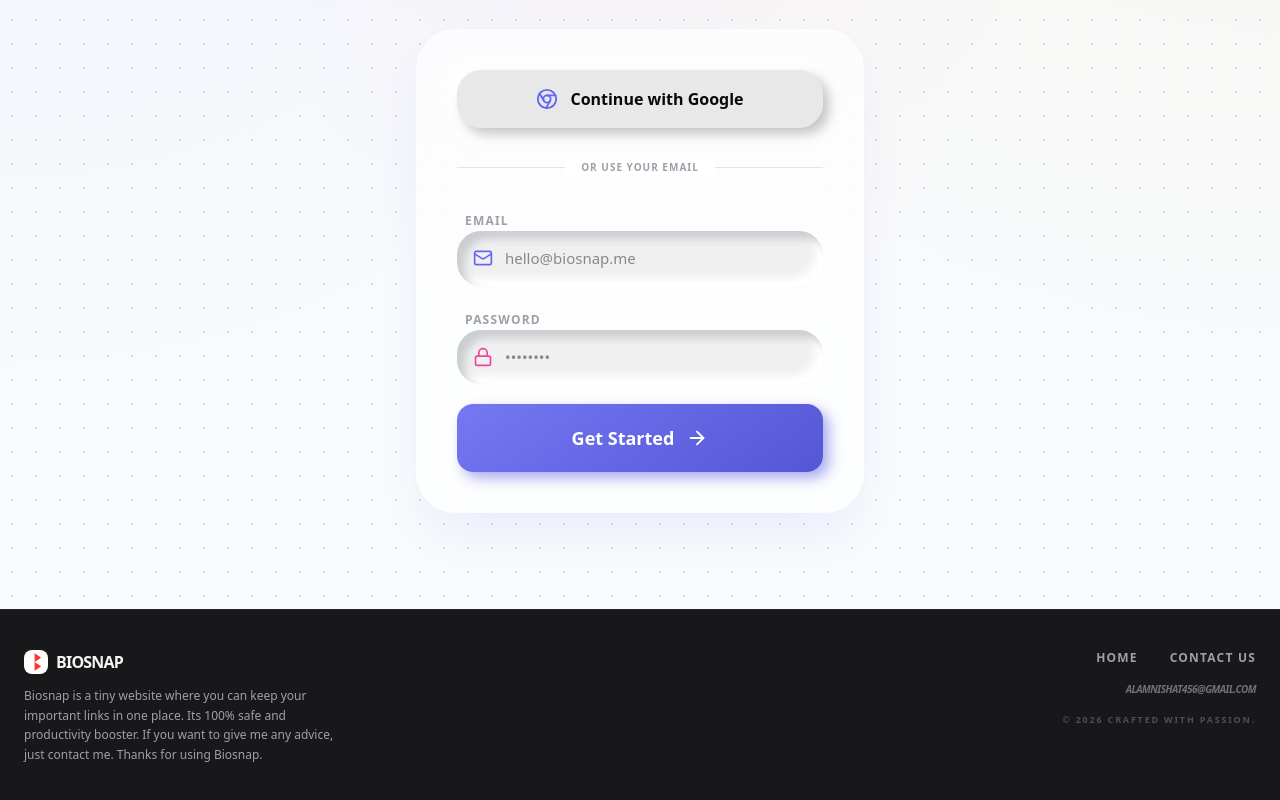
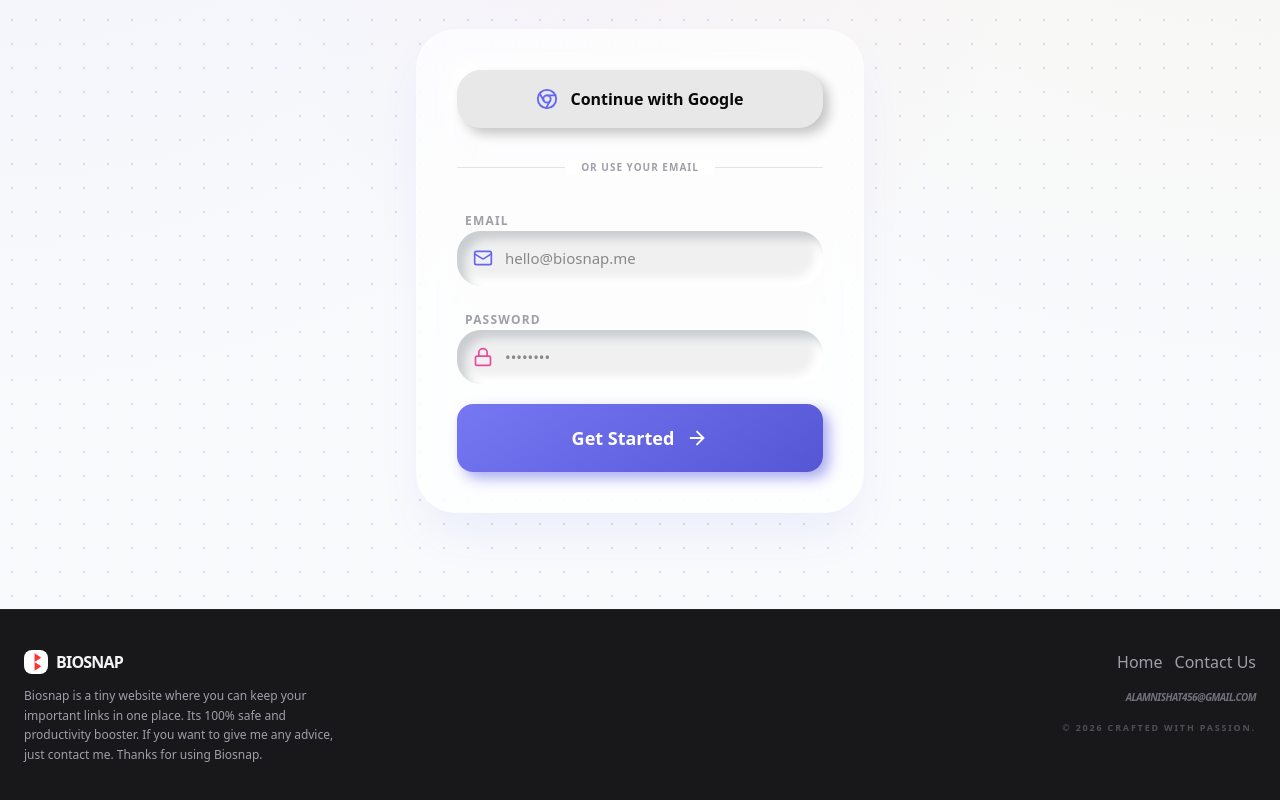
Before and after one commit to nishat-jihad/BioSnap, a React (Vite) app: page / in a window 1280 px wide. Shown: the part 496-1296 px from the top of the page. Built offline with nearby package versions, Linux system fonts and the light colour scheme; no server answers.

Commit message:
Refactor footer buttons to use neumorphic style

```diff
--- a/src/App.tsx
+++ b/src/App.tsx
@@ -73,7 +73,7 @@ export default function App() {
       <footer className="mt-auto py-10 bg-zinc-900 text-zinc-400 border-t border-white/5">
         <div className="container mx-auto px-6 flex flex-col md:flex-row items-center md:items-start gap-8">
 
-          {/* ✅ LEFT: Logo + Description */}
+          {/* LEFT: Logo + Description */}
           <div className="flex flex-col items-center md:items-start gap-3 md:w-1/2">
             <div className="flex items-center gap-2">
               <div className="w-6 h-6 bg-white rounded-lg flex items-center justify-center overflow-hidden">
@@ -88,9 +88,20 @@ export default function App() {
 
           {/* RIGHT: Nav + Email + Copyright */}
           <div className="flex flex-col items-center md:items-end gap-4 md:w-1/2">
-            <div className="flex gap-8">
-              <button onClick={() => window.scrollTo(0,0)} className="text-xs font-black uppercase tracking-widest hover:text-white transition-colors">Home</button>
-              <button onClick={() => setShowContact(true)} className="text-xs font-black uppercase tracking-widest hover:text-white transition-colors">Contact Us</button>
+            {/* ✅ Neumorphic dark footer buttons */}
+            <div className="flex gap-3">
+              <button
+                onClick={() => window.scrollTo(0, 0)}
+                className="neu-footer-btn"
+              >
+                Home
+              </button>
+              <button
+                onClick={() => setShowContact(true)}
+                className="neu-footer-btn"
+              >
+                Contact Us
+              </button>
             </div>
             <p className="text-[10px] font-bold text-zinc-500 tracking-tighter uppercase italic">alamnishat456@gmail.com</p>
             <p className="text-[9px] font-bold uppercase tracking-[0.2em] opacity-40">&copy; 2026 Crafted with passion.</p>
```
